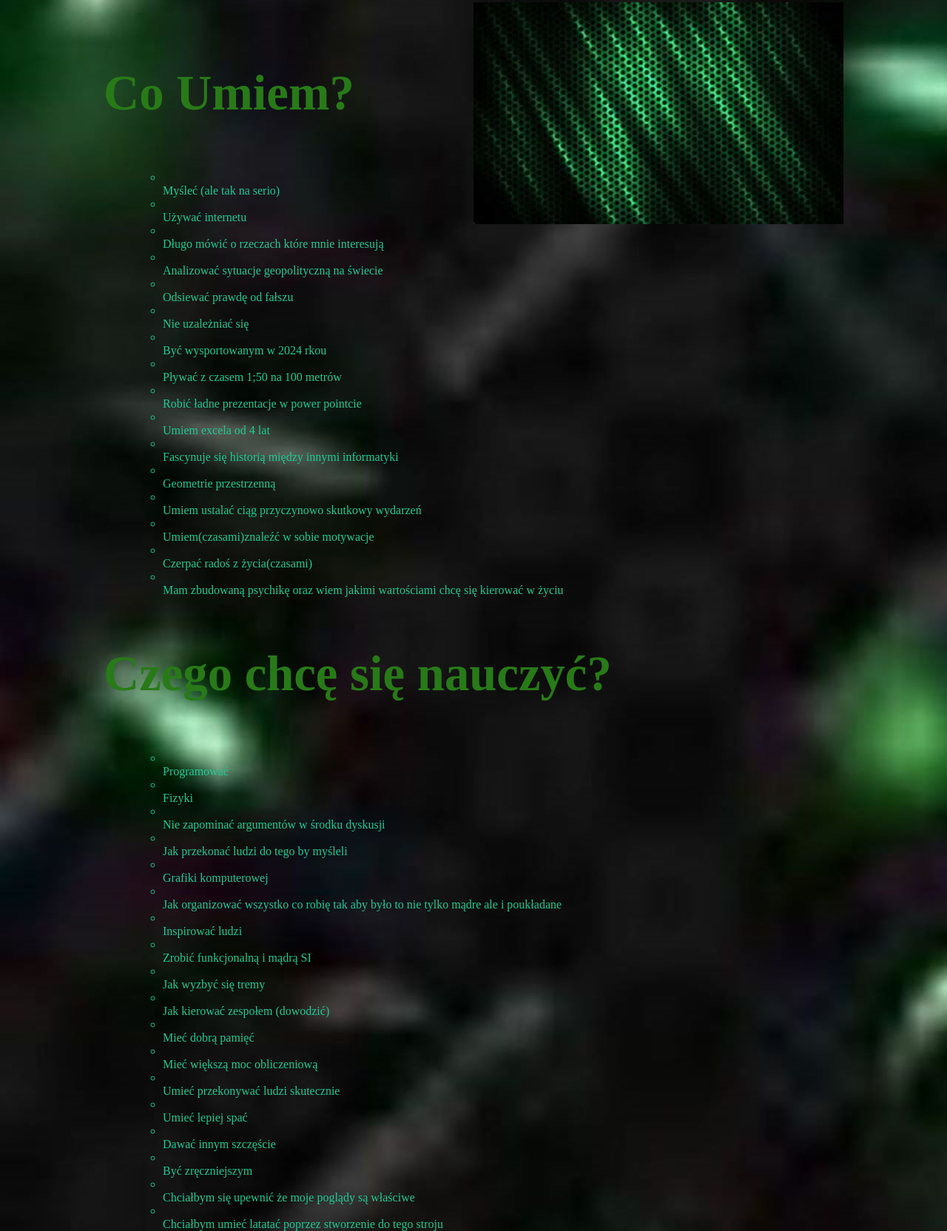
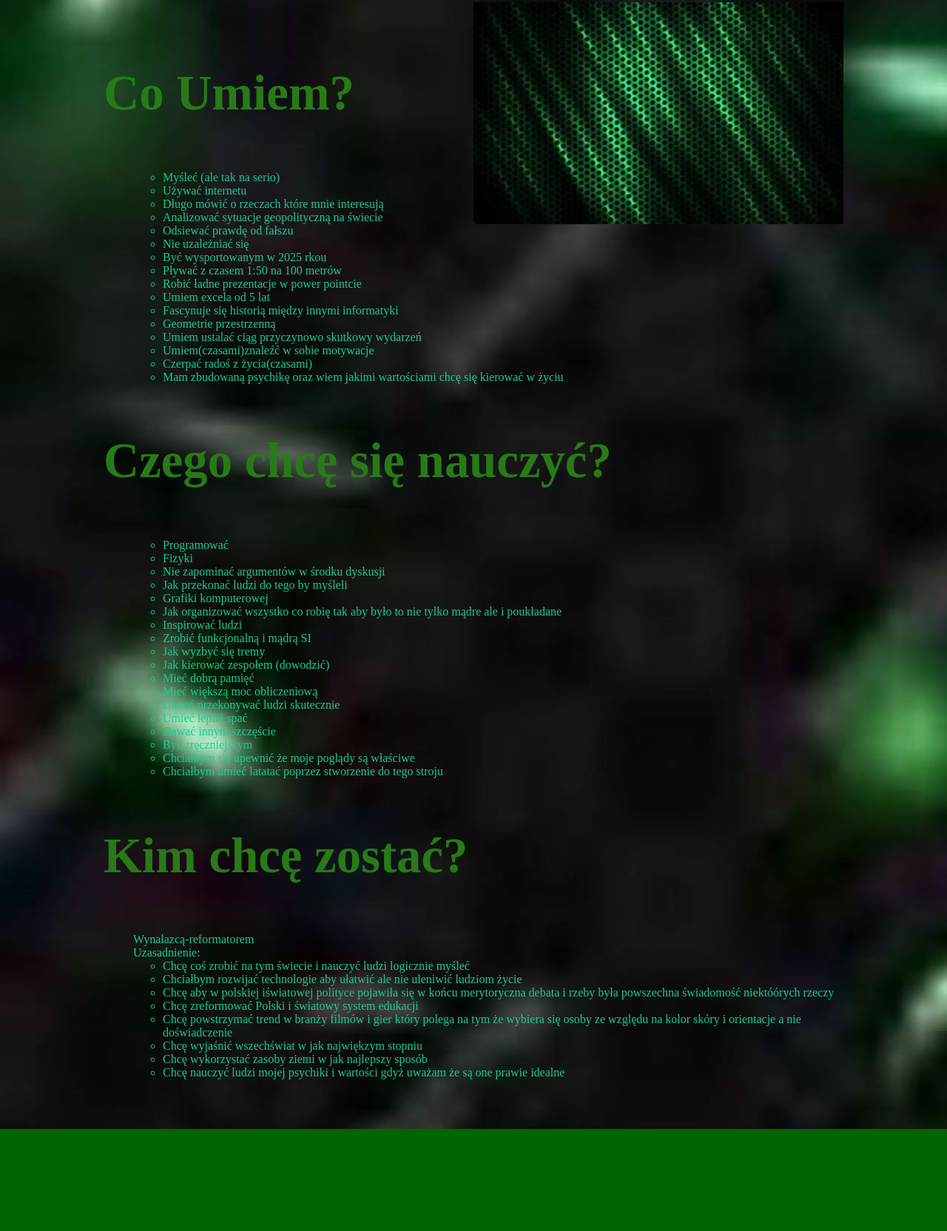
Before and after one commit to Owexmylord/owexmylord.github.io, a plain HTML site: page index.html in a window 1280 px wide. Shown: the part 206-1870 px from the top of the page at 74% size. After the commit the page ends 1732 px from the top, so only its background shows below. Drawn offline with Linux system fonts and the light colour scheme; a web font is replaced by a local one.

Commit message:
Add files via upload

```diff
--- a/index.html
+++ b/index.html
@@ -7,8 +7,8 @@
     <title>Document</title>
     <link rel="stylesheet" href="style.css">
     <link rel="preconnect" href="https://fonts.googleapis.com">
-<link rel="preconnect" href="https://fonts.gstatic.com" crossorigin>
-<link href="https://fonts.googleapis.com/css2?family=Playwrite+GB+S:ital,wght@1,100&family=Shadows+Into+Light+Two&display=swap" rel="stylesheet">
+    <link rel="preconnect" href="https://fonts.gstatic.com" crossorigin>
+    <link href="https://fonts.googleapis.com/css2?family=Playwrite+GB+S:ital,wght@1,100&family=Shadows+Into+Light+Two&display=swap" rel="stylesheet">
 </head>
 <body>
 <div>
@@ -19,65 +19,65 @@
     <B><h1><p>Co Umiem?</p></h1></B>
     <ul>
         <ul>
-                <li></li>Myśleć (ale tak na serio)
-                <li></li>Używać internetu
-                <li></li>Długo mówić o rzeczach które mnie interesują
-                <li></li>Analizować sytuacje geopolityczną na świecie
-                <li></li>Odsiewać prawdę od fałszu
-                <li></li>Nie uzależniać się
-                <li></li>Być wysportowanym w 2024 rkou
-                <li></li>Pływać z czasem 1;50 na 100 metrów
-                <li></li>Robić ładne prezentacje w power pointcie
-                <li></li>Umiem excela od 4 lat
-                <li></li>Fascynuje się historią między innymi informatyki
-                <li></li>Geometrie przestrzenną
-                <li></li>Umiem ustalać ciąg przyczynowo skutkowy wydarzeń
-                <li></li>Umiem(czasami)znaleźć w sobie motywacje
-                <li></li>Czerpać radoś z życia(czasami)
-                <li></li>Mam zbudowaną psychikę oraz wiem jakimi wartościami chcę się kierować w życiu
+                <li>Myśleć (ale tak na serio)</li>
+                <li>Używać internetu</li>
+                <li>Długo mówić o rzeczach które mnie interesują</li>
+                <li>Analizować sytuacje geopolityczną na świecie</li>
+                <li>Odsiewać prawdę od fałszu</li>
+                <li>Nie uzależniać się</li>
+                <li>Być wysportowanym w 2025 rkou</li>
+                <li>Pływać z czasem 1:50 na 100 metrów</li>
+                <li>Robić ładne prezentacje w power pointcie</li>
+                <li>Umiem excela od 5 lat</li>
+                <li>Fascynuje się historią między innymi informatyki</li>
+                <li>Geometrie przestrzenną</li>
+                <li>Umiem ustalać ciąg przyczynowo skutkowy wydarzeń</li>
+                <li>Umiem(czasami)znaleźć w sobie motywacje</li>
+                <li>Czerpać radoś z życia(czasami)</li>
+                <li>Mam zbudowaną psychikę oraz wiem jakimi wartościami chcę się kierować w życiu</li>
         </ul>
     </ul>
-    </p>
+
     <p>
         <B><h1><p>Czego chcę się nauczyć?</p></h1></B>
     <ul>
         <ul>
-                <li></li>Programować
-                <li></li>Fizyki
-                <li></li>Nie zapominać argumentów w środku dyskusji
-                <li></li>Jak przekonać ludzi do tego by myśleli
-                <li></li>Grafiki komputerowej
-                <li></li>Jak organizować wszystko co robię tak aby było to nie tylko mądre ale i poukładane
-                <li></li>Inspirować ludzi
-                <li></li>Zrobić funkcjonalną i mądrą SI
-                <li></li>Jak wyzbyć się tremy
-                <li></li>Jak kierować zespołem (dowodzić)
-                <li></li>Mieć dobrą pamięć
-                <li></li>Mieć większą moc obliczeniową
-                <li></li>Umieć przekonywać ludzi skutecznie
-                <li></li>Umieć lepiej spać
-                <li></li>Dawać innym szczęście
-                <li></li>Być zręczniejszym
-                <li></li>Chciałbym się upewnić że moje poglądy są właściwe
-                <li></li>Chciałbym umieć latatać poprzez stworzenie do tego stroju
+                <li>Programować</li>
+                <li>Fizyki</li>
+                <li>Nie zapominać argumentów w środku dyskusji</li>
+                <li>Jak przekonać ludzi do tego by myśleli</li>
+                <li>Grafiki komputerowej</li>
+                <li>Jak organizować wszystko co robię tak aby było to nie tylko mądre ale i poukładane</li>
+                <li>Inspirować ludzi</li>
+                <li>Zrobić funkcjonalną i mądrą SI</li>
+                <li>Jak wyzbyć się tremy</li>
+                <li>Jak kierować zespołem (dowodzić)</li>
+                <li>Mieć dobrą pamięć</li>
+                <li>Mieć większą moc obliczeniową</li>
+                <li>Umieć przekonywać ludzi skutecznie</li>
+                <li>Umieć lepiej spać</li>
+                <li>Dawać innym szczęście</li>
+                <li>Być zręczniejszym</li>
+                <li>Chciałbym się upewnić że moje poglądy są właściwe</li>
+                <li>Chciałbym umieć latatać poprzez stworzenie do tego stroju</li>
         </ul>
     </ul>
     </p>
     <p>
         <B><h1><p>Kim chcę zostać?</p></h1></B>
         <ul>
-            Naukowcem-politykiem-reformatorem
+            Wynalazcą-reformatorem
             <Br>
             Uzasadnienie:
             <ul>
-                    <li></li>Chcę coś zrobić na tym świecie i nauczyć ludzi logicznie myśleć
-                    <li></li>Chciałbym rozwijać technologie aby ułatwić ale nie uleniwić ludziom życie
-                    <li></li>Chcę aby w polskiej iświatowej polityce pojawiła się w końcu merytoryczna debata i rzeby była powszechna świadomość niektóórych rzeczy
-                    <li></li>Chcę zreformować Polski i światowy system edukacji
-                    <li></li>Chcę powstrzymać trend w branży filmów i gier który polega na tym że wybiera się osoby ze względu na kolor skóry i orientacje a nie doświadczenie
-                    <li></li>Chcę wyjaśnić wszechświat w jak najwiękzym stopniu
-                    <li></li>Chcę wykorzystać zasoby ziemi w jak najlepszy sposób
-                    <li></li>Chcę nauczyć ludzi mojej psychiki i wartości gdyż uważam że są one prawie idealne
+                    <li>Chcę coś zrobić na tym świecie i nauczyć ludzi logicznie myśleć</li>
+                    <li>Chciałbym rozwijać technologie aby ułatwić ale nie uleniwić ludziom życie</li>
+                    <li>Chcę aby w polskiej iświatowej polityce pojawiła się w końcu merytoryczna debata i rzeby była powszechna świadomość niektóórych rzeczy</li>
+                    <li>Chcę zreformować Polski i światowy system edukacji</li>
+                    <li>Chcę powstrzymać trend w branży filmów i gier który polega na tym że wybiera się osoby ze względu na kolor skóry i orientacje a nie doświadczenie</li>
+                    <li>Chcę wyjaśnić wszechświat w jak najwiękzym stopniu</li>
+                    <li>Chcę wykorzystać zasoby ziemi w jak najlepszy sposób</li>
+                    <li>Chcę nauczyć ludzi mojej psychiki i wartości gdyż uważam że są one prawie idealne</li>
             </ul>
         </ul>
     </p>
```
